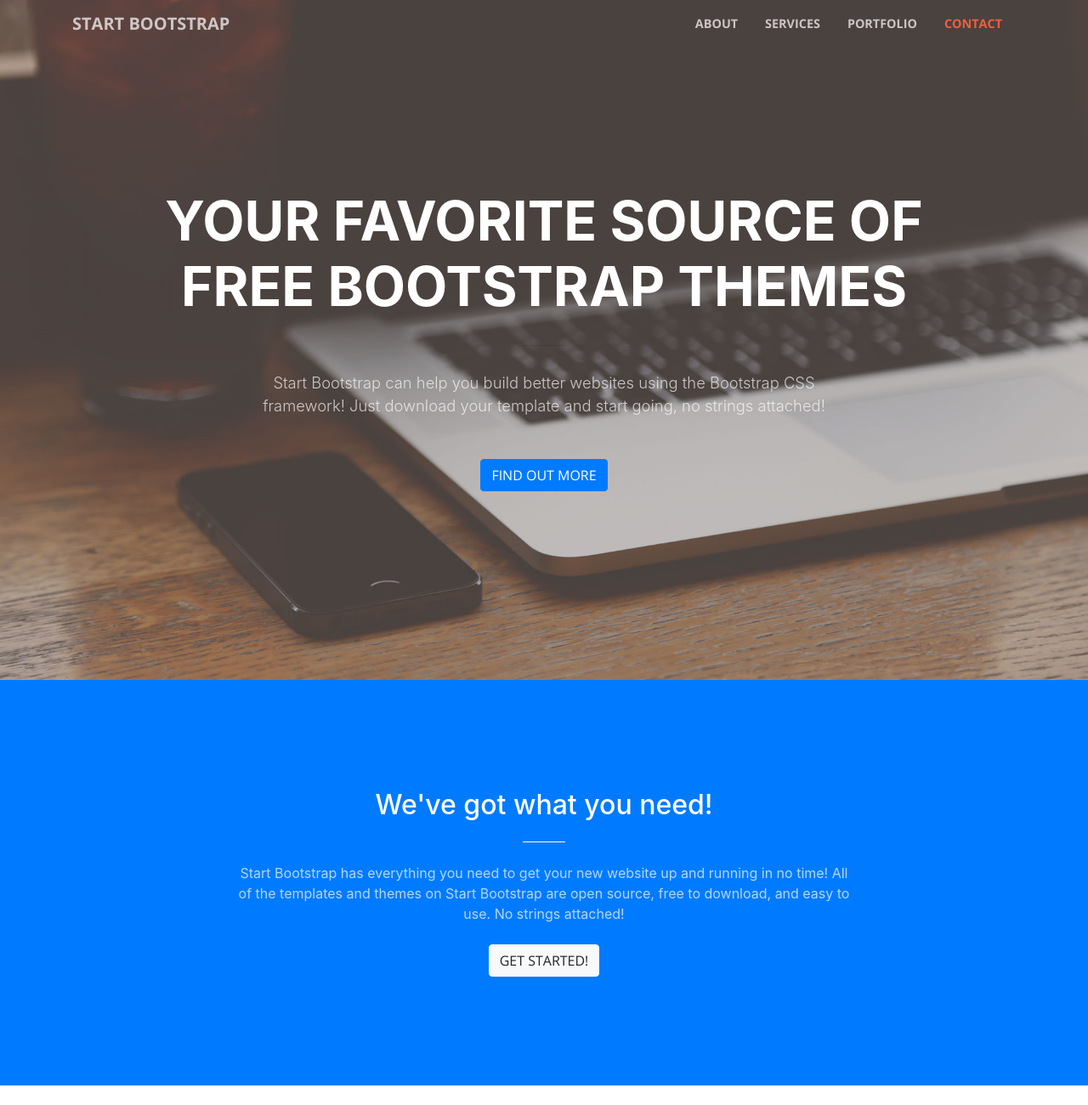
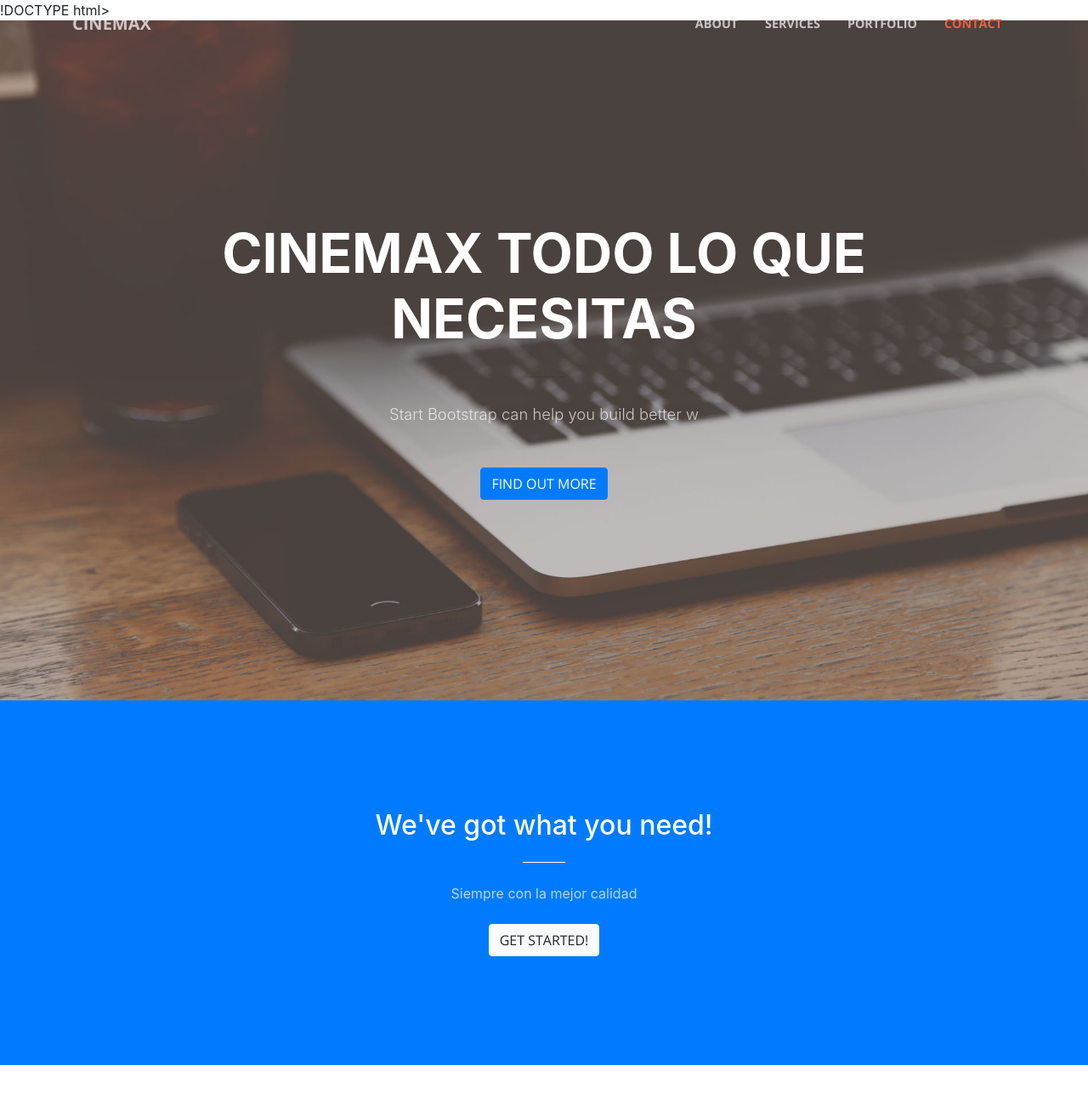
Before and after one commit to CINEMAXMX/Cinemax, a website with bundled scripts: page index.html in a window 1280 px wide. Shown: the top 1300 px of the page at 85% size. Built offline with nearby package versions, Linux system fonts and the light colour scheme.

Commit message:
Update index.html

```diff
--- a/index.html
+++ b/index.html
@@ -1,4 +1,4 @@
-<!DOCTYPE html>
+!DOCTYPE html>
 <html lang="en">
 
   <head>
@@ -17,7 +17,6 @@
     <link href="vendor/font-awesome/css/font-awesome.min.css" rel="stylesheet" type="text/css">
     <link href='https://fonts.googleapis.com/css?family=Open+Sans:300italic,400italic,600italic,700italic,800italic,400,300,600,700,800' rel='stylesheet' type='text/css'>
     <link href='https://fonts.googleapis.com/css?family=Merriweather:400,300,300italic,400italic,700,700italic,900,900italic' rel='stylesheet' type='text/css'>
-
     <!-- Plugin CSS -->
     <link href="vendor/magnific-popup/magnific-popup.css" rel="stylesheet">
 
@@ -31,7 +30,7 @@
     <!-- Navigation -->
     <nav class="navbar navbar-expand-lg navbar-light fixed-top" id="mainNav">
       <div class="container">
-        <a class="navbar-brand js-scroll-trigger" href="#page-top">Start Bootstrap</a>
+        <a class="navbar-brand js-scroll-trigger" href="#page-top">CINEMAX</a>
         <button class="navbar-toggler navbar-toggler-right" type="button" data-toggle="collapse" data-target="#navbarResponsive" aria-controls="navbarResponsive" aria-expanded="false" aria-label="Toggle navigation">
           <span class="navbar-toggler-icon"></span>
         </button>
@@ -59,12 +58,12 @@
         <div class="row">
           <div class="col-lg-10 mx-auto">
             <h1 class="text-uppercase">
-              <strong>Your Favorite Source of Free Bootstrap Themes</strong>
+              <strong>CINEMAX todo lo que necesitas</strong>
             </h1>
             <hr>
           </div>
           <div class="col-lg-8 mx-auto">
-            <p class="text-faded mb-5">Start Bootstrap can help you build better websites using the Bootstrap CSS framework! Just download your template and start going, no strings attached!</p>
+            <p class="text-faded mb-5">Start Bootstrap can help you build better w</p>
             <a class="btn btn-primary btn-xl js-scroll-trigger" href="#about">Find Out More</a>
           </div>
         </div>
@@ -77,7 +76,7 @@
           <div class="col-lg-8 mx-auto text-center">
             <h2 class="section-heading text-white">We've got what you need!</h2>
             <hr class="light my-4">
-            <p class="text-faded mb-4">Start Bootstrap has everything you need to get your new website up and running in no time! All of the templates and themes on Start Bootstrap are open source, free to download, and easy to use. No strings attached!</p>
+            <p class="text-faded mb-4">Siempre con la mejor calidad</p>
             <a class="btn btn-light btn-xl js-scroll-trigger" href="#services">Get Started!</a>
           </div>
         </div>
```
